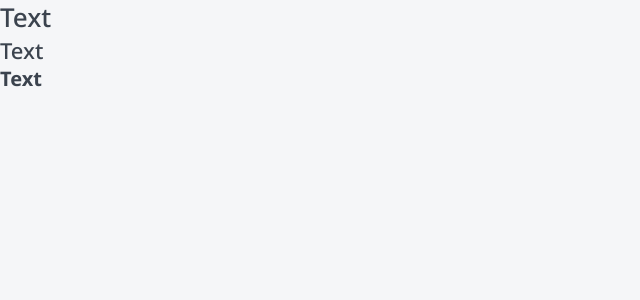
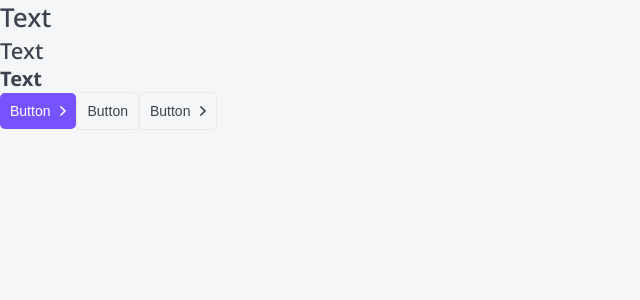
Before and after one commit to alexlibre/react-course, a Next.js app: page / in a window 1280 px wide. Shown: the top 300 px of the page, without its empty margins (0-640 px from the left). Built offline with nearby package versions, Linux system fonts and the light colour scheme.

Commit message:
add svg support

```diff
--- /dev/null
+++ b/components/Button/Button.module.css
@@ -0,0 +1,58 @@
+.button {
+	display: inline-block;
+
+	box-sizing: border-box;
+	padding: 10px;
+
+	cursor: pointer;
+	transition: all 0.2s ease;
+	text-align: center;
+
+	border: none;
+	border-radius: 5px;
+
+	font-size: 14px;
+}
+
+.primary {
+	color: var(--white);
+	background: var(--primary);
+}
+
+.primary svg {
+	transition: all 0.2s ease;
+	fill: var(--white);
+}
+
+.primary:hover {
+	background: var(--primary-hover);
+}
+
+.ghost {
+	color: var(--black);
+	border: 1px solid var(--gray-light);
+	background: none;
+}
+
+.ghost svg {
+	transition: all 0.2s ease;
+}
+
+.ghost:hover {
+	color: var(--white);
+	background: var(--primary);
+}
+
+.ghost:hover svg {
+	fill: var(--white);
+}
+
+.arrow {
+	display: inline-block;
+	margin-left: 10px;
+}
+
+.down {
+	transition: all 0.2s ease;
+	transform: rotate(90deg);
+}
--- /dev/null
+++ b/components/Button/Button.tsx
@@ -0,0 +1,21 @@
+import { ButtonProps } from './Button.props';
+import styles from './Button.module.css';
+import ArrowIcon from './arrow.svg';
+import cn from 'classnames';
+
+export const Button = ({ appearance, arrow = 'none', children, className, ...props }: ButtonProps): JSX.Element => {
+    return (
+        <button
+            className={cn(styles.button, className, {
+                [styles.primary]: appearance === 'primary',
+                [styles.ghost]: appearance === 'ghost'
+            })}
+            {...props}
+        >
+            {children}
+            {arrow !== 'none' && <span className={cn(styles.arrow, {
+                [styles.down]: arrow === 'down'
+            })}><ArrowIcon /></span>}
+        </button>
+    );
+};
--- a/components/Htag/Htag.module.css
+++ b/components/Htag/Htag.module.css
@@ -1,18 +1,23 @@
 .h1 {
+	margin: 0;
+
 	font-size: 26px;
 	font-weight: 500;
 	line-height: 35px;
+}
+
+.h2 {
 	margin: 0;
-}
-.h2 {
+
 	font-size: 22px;
 	font-weight: 500;
 	line-height: 30px;
+}
+
+.h3 {
 	margin: 0;
-}
-.h3 {
+
 	font-size: 20px;
 	font-weight: 700;
 	line-height: 27px;
-    margin: 0;
 }
--- a/components/Htag/Htag.tsx
+++ b/components/Htag/Htag.tsx
@@ -1,5 +1,6 @@
 import { HtagProps } from './Htag.props';
 import styles from './Htag.module.css';
+import cn from 'classnames';
 
 export const Htag = ({ tag, children }: HtagProps): JSX.Element => {
     switch (tag) {
--- a/components/index.ts
+++ b/components/index.ts
@@ -1 +1,2 @@
 export * from './Htag/Htag';
+export * from './Button/Button';
--- a/next.config.js
+++ b/next.config.js
@@ -1,6 +1,14 @@
 /** @type {import('next').NextConfig} */
 const nextConfig = {
   reactStrictMode: true,
-}
+  webpack(config) {
+    config.module.rules.push({
+      test: /\.svg$/,
+      use: ["@svgr/webpack"]
+    });
 
-module.exports = nextConfig
+    return config;
+  }
+};
+
+module.exports = nextConfig;
--- a/package.json
+++ b/package.json
@@ -10,11 +10,13 @@
     "stylelint": "stylelint \"**/*.css\" --fix"
   },
   "dependencies": {
+    "classnames": "^2.3.1",
     "next": "12.1.6",
     "react": "18.2.0",
     "react-dom": "18.2.0"
   },
   "devDependencies": {
+    "@svgr/webpack": "^6.2.1",
     "@types/node": "^18.0.0",
     "@types/react": "^18.0.14",
     "@typescript-eslint/eslint-plugin": "^5.29.0",
--- a/pages/index.tsx
+++ b/pages/index.tsx
@@ -1,4 +1,4 @@
-import { Htag } from "../components";
+import { Button, Htag } from "../components";
 
 export default function Home(): JSX.Element {
   return (
@@ -6,6 +6,9 @@
       <Htag tag='h1'>Text</Htag>
       <Htag tag='h2'>Text</Htag>
       <Htag tag='h3'>Text</Htag>
+      <Button appearance='primary' arrow='right'>Button</Button>
+      <Button appearance='ghost'>Button</Button>
+      <Button appearance='ghost' arrow='right'>Button</Button>
     </>
   );
 }
--- a/styles/globals.css
+++ b/styles/globals.css
@@ -2,9 +2,11 @@
 body {
 	margin: 0;
 	padding: 0;
+
 	color: var(--black);
-	background: #f5f6f8;
-	font-family: var(--font-family)
+	background: #F5F6F8;
+
+	font-family: var(--font-family);
 }
 
 a {
@@ -18,11 +20,13 @@
 }
 
 :root {
-	--black:#3b434e;
-	--white: #ffffff;
-	--primary: #7653fc;
-	--red: #fc836d;
-	--green: #1dc37e;
-	--green-light: #c8f8e4;
+	--black: #3B434E;
+	--gray-light: #EBEBEB;
+	--white: #FFF;
+	--primary: #7653FC;
+	--primary-hover: #6344DF;
+	--red: #FC836D;
+	--green: #1DC37E;
+	--green-light: #C8F8E4;
 	--font-family: 'Noto Sans', sans-serif;
 }
--- /dev/null
+++ b/svg.d.ts
@@ -0,0 +1,4 @@
+declare module "*.svg" {
+    const content = React.FunctionComponent<React.SVGAttributes<SVGAElement>>;
+    export default content;
+}
--- a/tsconfig.json
+++ b/tsconfig.json
@@ -22,6 +22,7 @@
   },
   "include": [
     "next-env.d.ts",
+    "svg.d.ts",
     "**/*.ts",
     "**/*.tsx"
   ],
```
Also changed, not shown: components/Button/Button.props.ts (added, +7 -0 lines), components/Button/arrow.svg (added), 1 other file (tests, documents, lock files or other folders). Lines whose indentation alone changed are shown as unchanged.
